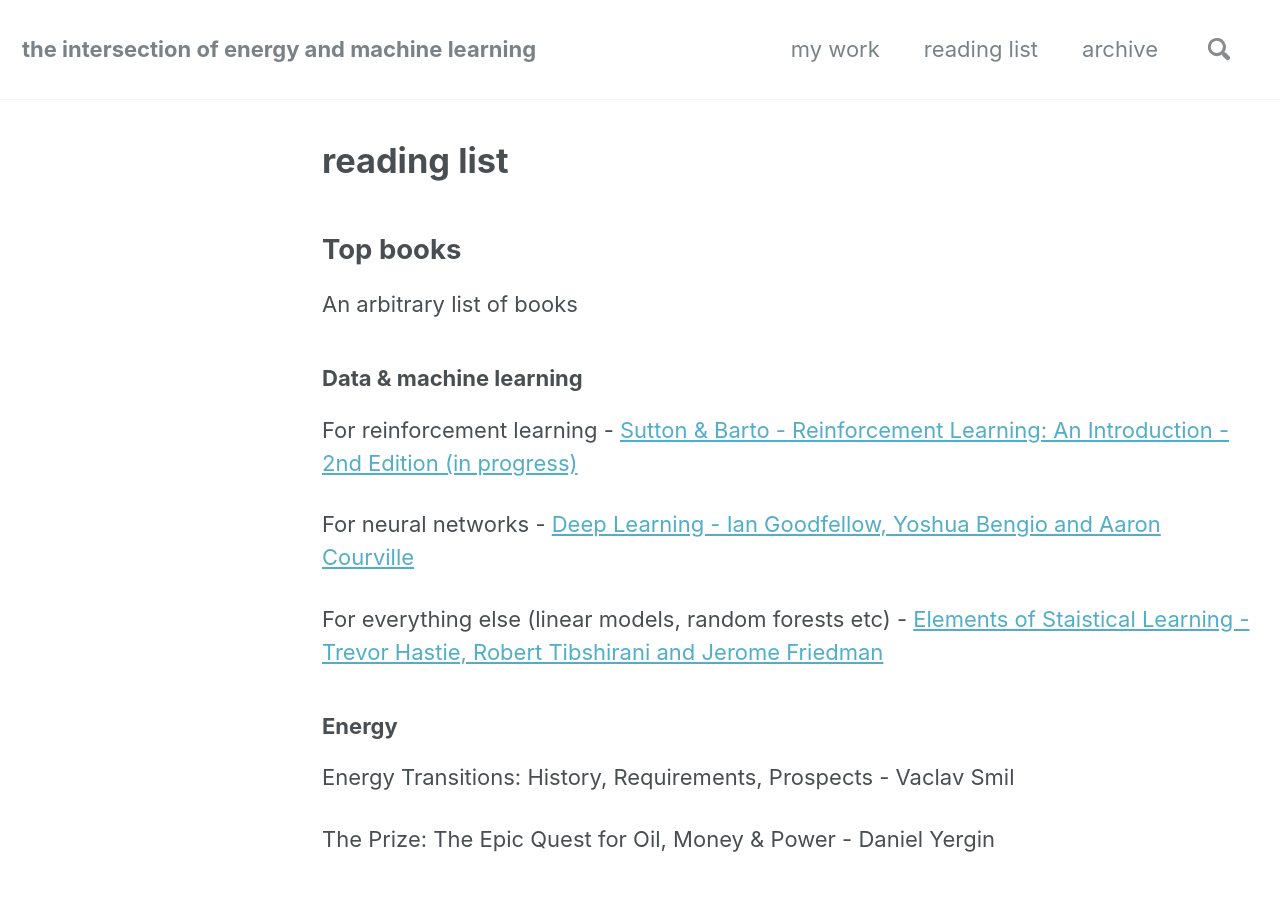
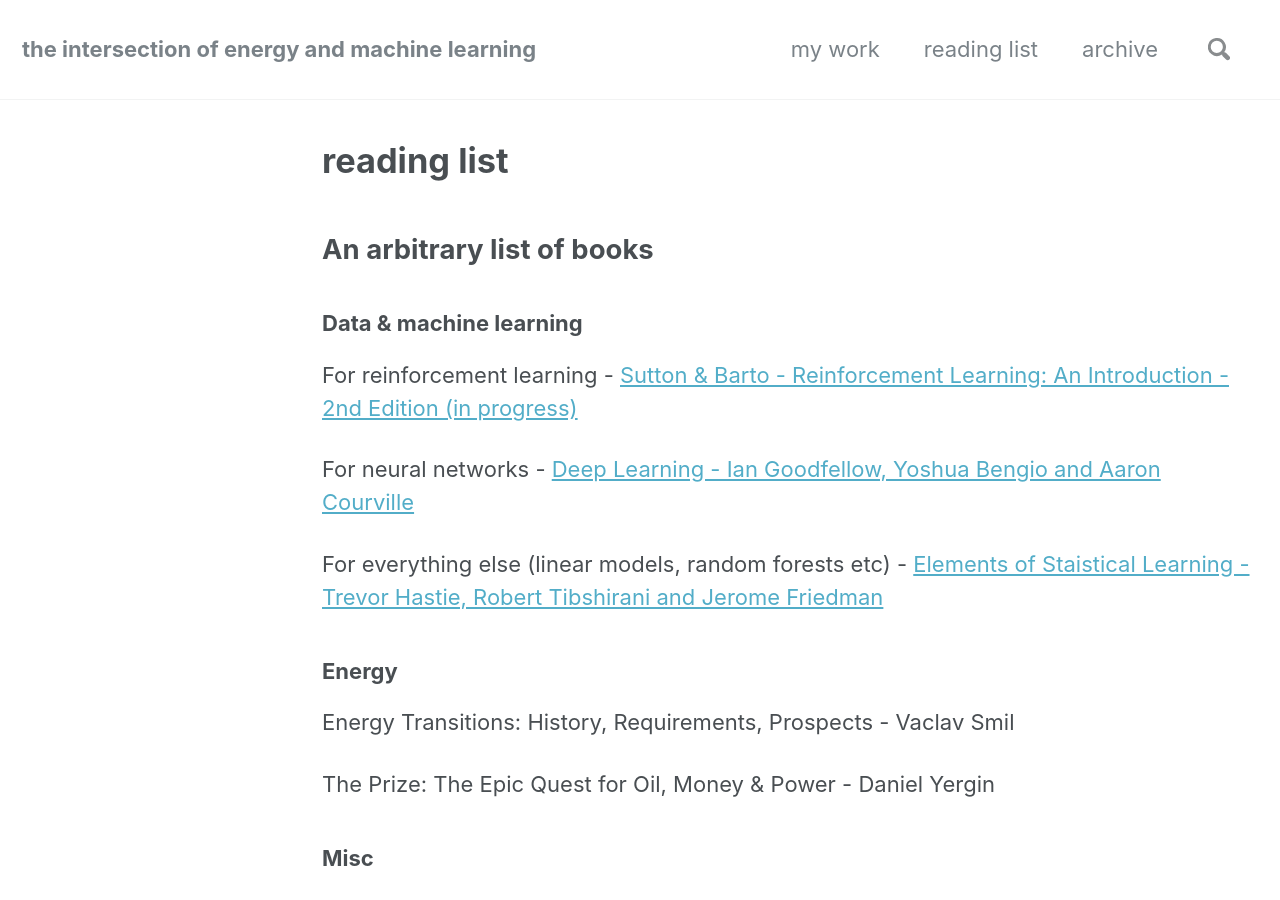
Before and after one commit to ADGEfficiency/adgefficiency.github.io, a Jekyll site: the page built from _pages/reading_list.md, in a window 1280 px wide and 900 px high. Built offline with Jekyll 4.4.1, drawn with Linux system fonts in a browser that asks for light colours; nearby versions of some CDN libraries.

Commit message:
drafting

```diff
--- a/_pages/reading_list.md
+++ b/_pages/reading_list.md
@@ -6,9 +6,7 @@ classes: wide
 
 ---
 
-## Top books
-
-An arbitrary list of books
+## An arbitrary list of books
 
 ### Data & machine learning
 
@@ -42,11 +40,11 @@ Skin in the Game: Hidden Asymmetries in Daily Life - Nassim Nicholas Taleb
 
   5. The Sixth Extinction: An Unnatural History - Elizabeth Kolbert
 
-  The book argues that the Earth is in the midst of a modern, man-made, sixth extinction.
+  *The book argues that the Earth is in the midst of a modern, man-made, sixth extinction.*
 
   6. Euthyphro - Plato
 
-  Socrates and Euthyphro attempt to establish a definitive meaning for the word piety (virtue)
+  *Socrates and Euthyphro attempt to establish a definitive meaning for the word piety (virtue)*
 
   7. Luck factor
 
```
Also changed, not shown: _pages/top_posts.md (+2 -0 lines), assets/energy_py_talk/humber_excel.png (deleted), assets/energy_py_talk/hyper_param_tuning.png (deleted), assets/energy_py_talk/mcts_dqn.png (deleted), assets/energy_py_talk/repo.png (deleted), 1 other file.
